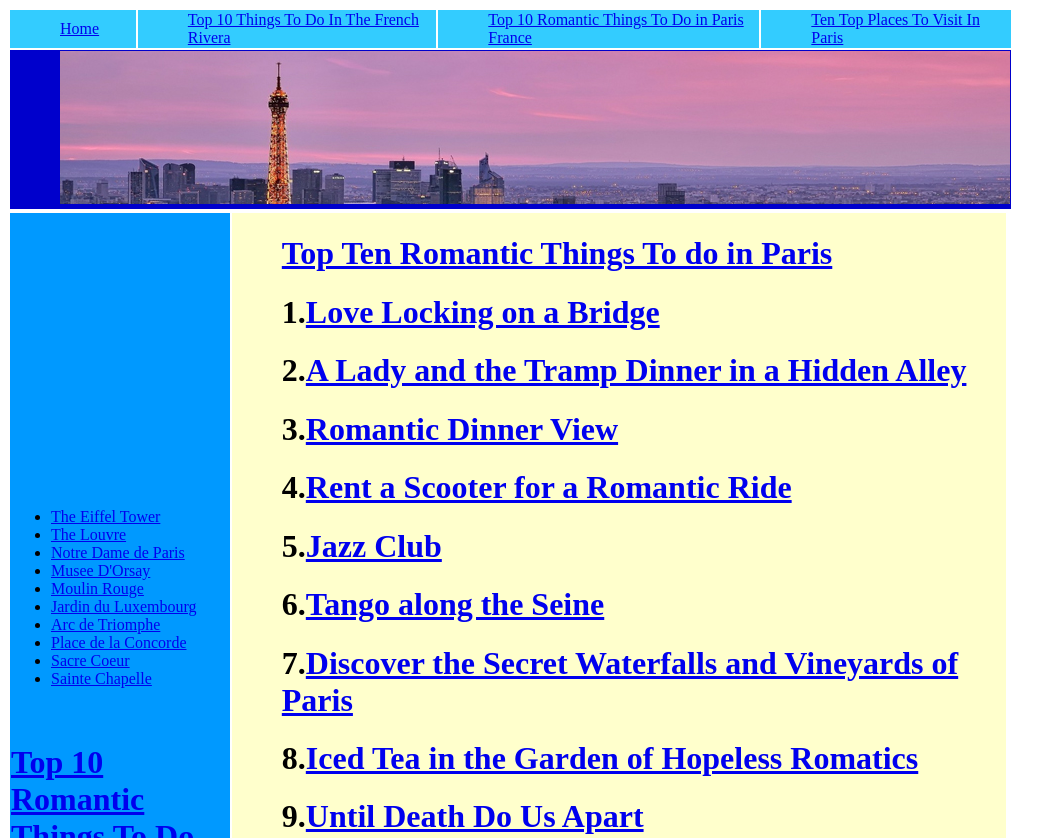
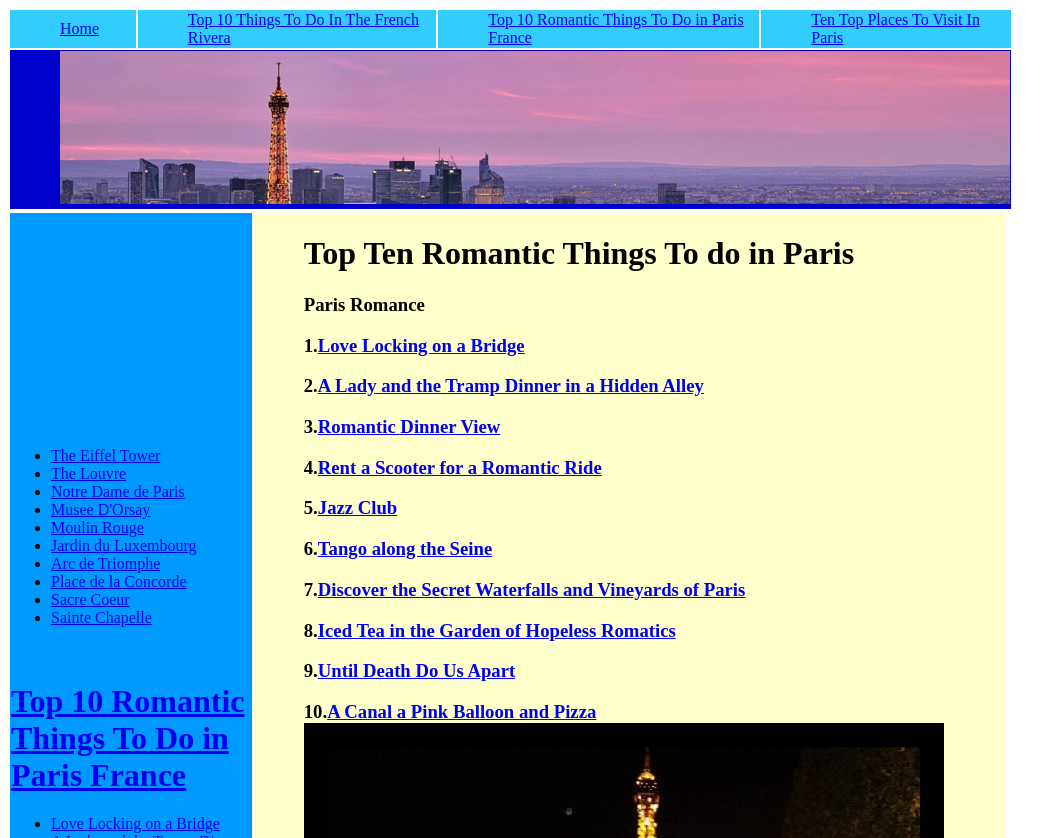
Before and after one commit to BridgetVioletAvila/final, a plain HTML site: page Ten-Romantic-Things-To-Do-In-Paris/index.html in a window 1280 px wide. Shown: the top 838 px of the page, without its empty margins (0-1064 px from the left). Drawn offline with Linux system fonts and the light colour scheme.

Commit message:
Done.
Final Submission! Have A Great Summer!

```diff
--- a/Ten-Romantic-Things-To-Do-In-Paris/index.html
+++ b/Ten-Romantic-Things-To-Do-In-Paris/index.html
@@ -68,17 +68,18 @@
 
     <p>&nbsp;</p></td>
     <td class="content-area"><!-- InstanceBeginEditable name="Content" -->
-      <h1><a href="index.html">Top Ten Romantic Things To do in Paris</a></h1>
-      <h1>1.<a href="Other-Than-Love-Locking-On-a-Bridge.html">Love Locking on a Bridge</a></h1>
-      <h1>2.<a href="../Ten-Romantic-Things-To-Do-In-Paris/A-Lady-and-the-Tramp-Dinner-in-a-Hidden-Alley.html">A Lady and the Tramp Dinner in a Hidden Alley</a></h1>
-      <h1>3.<a href="Romantic-Dinner-View.html">Romantic Dinner View</a></h1>
-      <h1>4.<a href="Rent-Your-Own-Scooter.html">Rent a Scooter for a Romantic Ride</a></h1>
-      <h1>5.<a href="Romantic-Jazz.html">Jazz Club </a></h1>
-      <h1>6.<a href="Tango-along-the-Seine.html">Tango along the Seine</a></h1>
-      <h1>7.<a href="Discover-the-Secret-Waterfalls-Vineyards-of-Paris.html">Discover the Secret Waterfalls and Vineyards of Paris</a></h1>
-      <h1>8.<a href="Iced-Tea-in-the-Garden-of-Hopeless-Romantics.html">Iced Tea in the Garden of Hopeless Romatics</a></h1>
-      <h1>9.<a href="Until-Death-do-us-Part.html">Until Death Do Us Apart</a></h1>
-      <h1>10.<a href="A-Canal-a-Pink-Balloon-and-Pizza.html">A Canal a Pink Balloon and Pizza</a><img src="../Ten-Top-Places-In-Paris-to-visit/Images/paris-tower.jpg" width="640" height="640" alt="paris"></h1>
+      <h1>To<strong>p Ten Romantic Things To do in Paris</strong></h1>
+      <h3><strong>Paris Romance</strong></h3>
+      <h3><strong>1.<a href="Other-Than-Love-Locking-On-a-Bridge.html">Love Locking on a Bridge</a></strong></h3>
+      <h3><strong>2.<a href="../Ten-Romantic-Things-To-Do-In-Paris/A-Lady-and-the-Tramp-Dinner-in-a-Hidden-Alley.html">A Lady and the Tramp Dinner in a Hidden Alley</a></strong></h3>
+      <h3><strong>3.<a href="Romantic-Dinner-View.html">Romantic Dinner View</a></strong></h3>
+      <h3><strong>4.<a href="Rent-Your-Own-Scooter.html">Rent a Scooter for a Romantic Ride</a></strong></h3>
+      <h3><strong>5.<a href="Romantic-Jazz.html">Jazz Club </a></strong></h3>
+      <h3><strong>6.<a href="Tango-along-the-Seine.html">Tango along the Seine</a></strong></h3>
+      <h3><strong>7.<a href="Discover-the-Secret-Waterfalls-Vineyards-of-Paris.html">Discover the Secret Waterfalls and Vineyards of Paris</a></strong></h3>
+      <h3><strong>8.<a href="Iced-Tea-in-the-Garden-of-Hopeless-Romantics.html">Iced Tea in the Garden of Hopeless Romatics</a></strong></h3>
+      <h3><strong>9.<a href="Until-Death-do-us-Part.html">Until Death Do Us Apart</a></strong></h3>
+      <h3><strong>10.<a href="A-Canal-a-Pink-Balloon-and-Pizza.html">A Canal a Pink Balloon and Pizza</a></strong><img src="../Ten-Top-Places-In-Paris-to-visit/Images/paris-tower.jpg" width="640" height="640" alt="paris"></h3>
 <p>&nbsp;</p>
       <p>&nbsp;</p>
     <!-- InstanceEndEditable --></td>
```
Also changed, not shown: Ten-Top-Places-In-Paris-to-visit/index.html (+13 -12 lines).
